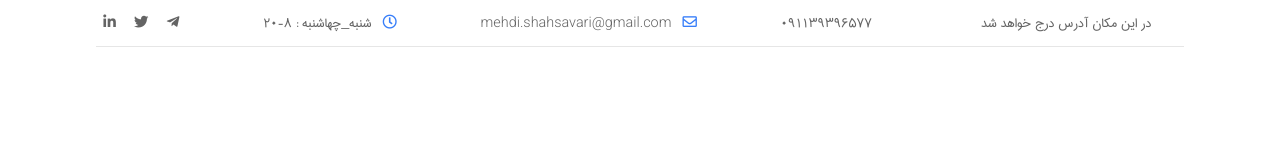
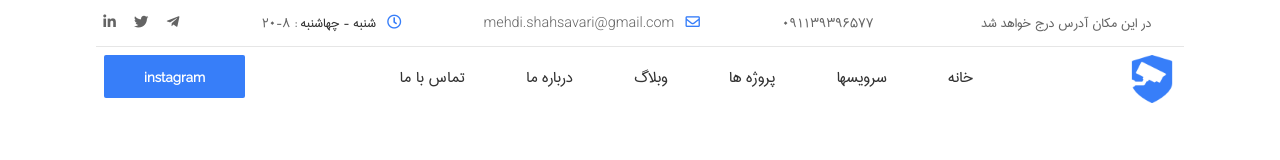
Before and after one commit to kouroshelkaie/root, a plain HTML site: page index.html in a window 1280 px wide. Drawn offline with Linux system fonts and the light colour scheme.

Commit message:
header navigation bar

```diff
--- a/index.html
+++ b/index.html
@@ -14,10 +14,11 @@
     <meta property="og:description" content="دوربین مداربسته.خانه هوشمند.هوشمندسازی.درب اتوماتیک.جک دروازه.برق ساختمان">
     <link rel="icon" href="images/logo.png">
     <!-- esm ham benevis -->
+    <link href="https://fonts.googleapis.com/css2?family=Raleway&display=swap" rel="stylesheet">
     <link href="https://fonts.googleapis.com/css2?family=Roboto:wght@300&display=swap" rel="stylesheet">
     <link rel="stylesheet" href="https://pro.fontawesome.com/releases/v5.10.0/css/all.css" integrity="sha384-AYmEC3Yw5cVb3ZcuHtOA93w35dYTsvhLPVnYs9eStHfGJvOvKxVfELGroGkvsg+p" crossorigin="anonymous"/>
     <link rel="stylesheet" href="styles/style.css">
-    <title></title>
+    <title>هوشمند سازان چالوس</title>
 </head>
 <body>
     <div class="outer_container">
@@ -37,7 +38,7 @@
                 </div>
                 <div class="header_contact_items">
                     <i class="far fa-clock"></i>
-                    <span>شنبه_چهاشنبه : 8-20</span>
+                    <span><span style="color: #333;">شنبه - چهاشنبه</span> : 8-20</span>
                 </div>
                 <div class="header_contact_items socialmedias">
                     <a href=""><i class="fab fa-telegram-plane socialitems"></i></a>
@@ -45,7 +46,23 @@
                     <a href=""><i class="fab fa-linkedin-in socialitems"></i></a>
                 </div>
             </div>
-            <nav class="header_navigation"></nav>
+            <nav class="header_navigation">
+                <h1 style="display: none;">هوشمند سازان چالوس</h1>
+                <figure class="header_logo">
+                    <a href="index.html"><img src="images/logo.png" alt="main logo"></a>
+                </figure>
+                <nav class="header_navbar">
+                    <ul class="header_navigation_menu">
+                        <li class="header_navigation_item"><a href="">خانه</a></li>
+                        <li class="header_navigation_item"><a href="">سرویسها</a></li>
+                        <li class="header_navigation_item"><a href="">پروژه ها</a></li>
+                        <li class="header_navigation_item"><a href="">وبلاگ</a></li>
+                        <li class="header_navigation_item"><a href="">درباره ما</a></li>
+                        <li class="header_navigation_item"><a href="">تماس با ما</a></li>
+                    </ul>
+                </nav>
+                <a href=""><button class="instagram" data-text="instagram">instagram</button></a>
+            </nav>
         </div>
     </div>
 </body>
--- a/styles/style.scss
+++ b/styles/style.scss
@@ -47,6 +47,9 @@ html {
 
 // header section
 .header{
+  position: sticky;
+  top: 0%;
+  background-color: #fff;
   font-family: 'iransans';
   .header_contact{
     padding: .7em 0;
@@ -73,4 +76,47 @@ html {
         }
       }
   }
+
+
+  .header_navigation{
+    display: flex;
+    justify-content: space-between;
+    padding: .5em;
+      .header_logo{
+        img{
+          width: 3em;
+        }
+      }
+      .header_navbar{
+        .header_navigation_menu{
+          list-style-type: none;
+            .header_navigation_item{
+              display: inline-block;
+              margin: 0 1.5em;
+              font-size: 1.2em;
+              padding-top: .4em;
+                a{
+                  color: #333;
+                  text-decoration: none;
+                  transition: all .2s ease;
+                  border-bottom: 1px solid $blue visible;
+                }
+          }.header_navigation_item>a:hover{
+            color:$blue;
+            border-bottom: 2px solid $blue;
+          }
+        }
+      }
+      .instagram{
+        cursor: pointer;
+        background-color: $blue;
+        padding: 1em 3em;
+        border-radius: 2px;
+        font-family: 'Raleway';
+        font-weight: bold;
+        color: #fff;
+        transition: all .3s ease-in-out;
+      }.instagram:hover{background-color: #396cf0;
+      }
+  }
 }
```
Also changed, not shown: styles/style.css, 1 other file.
